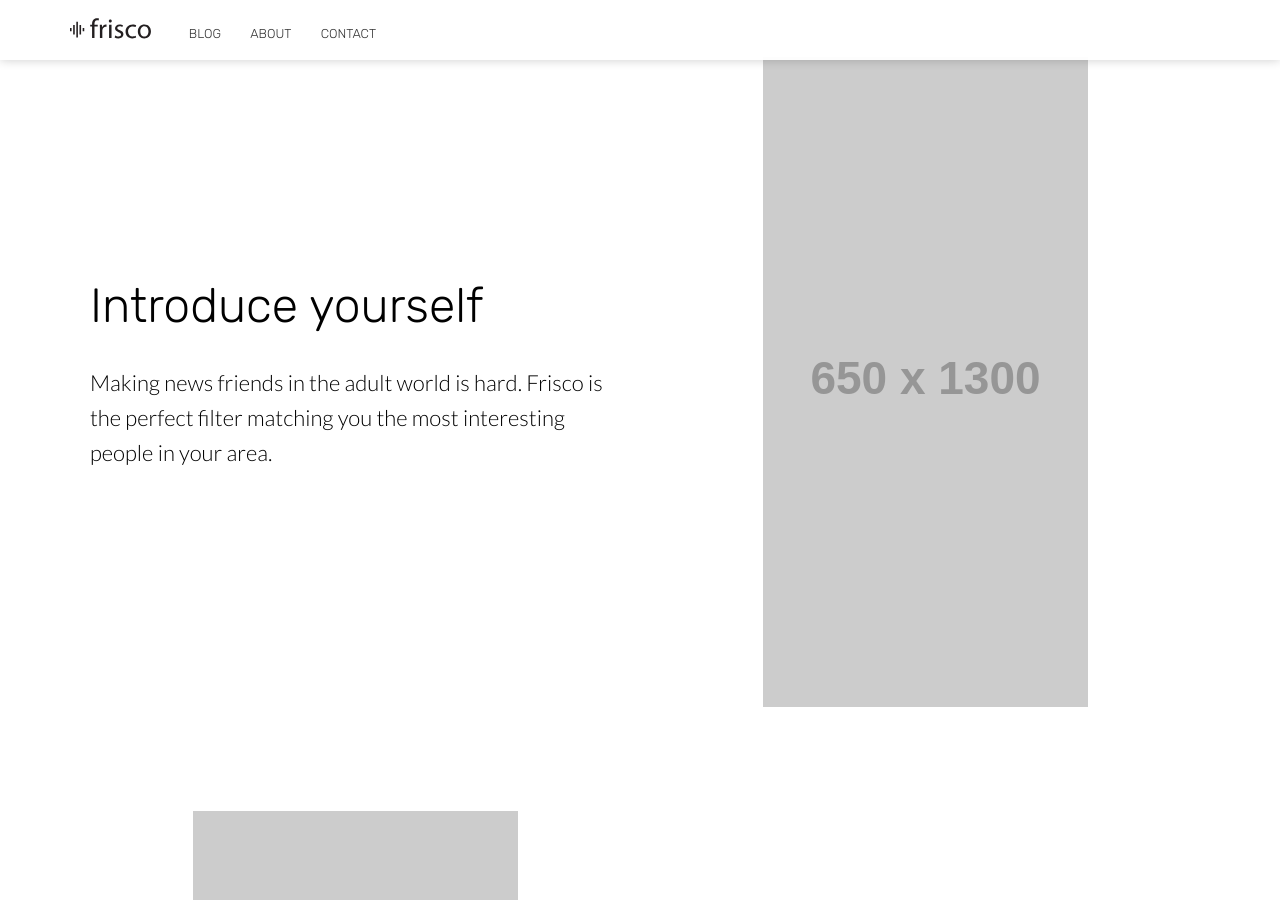
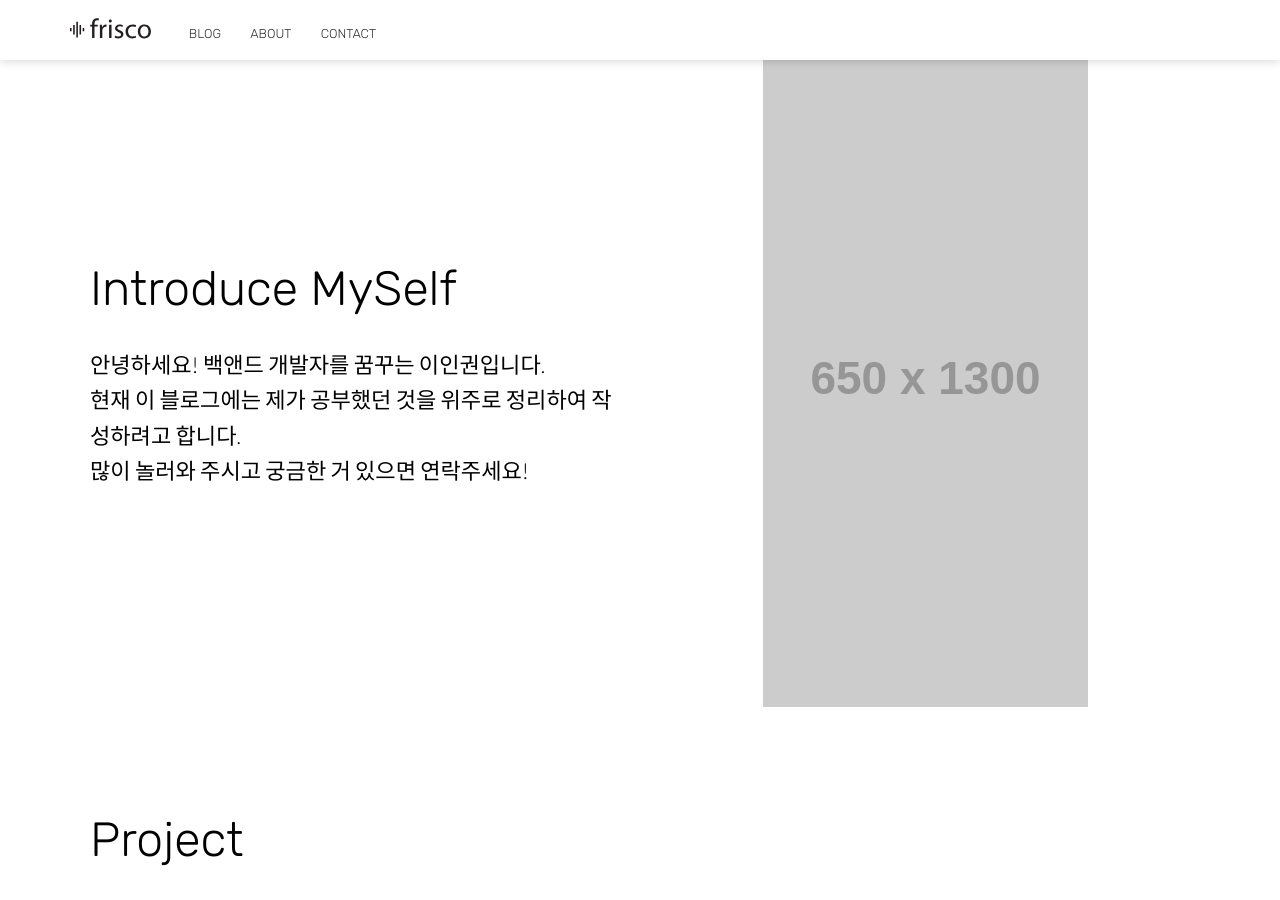
Before and after one commit to backlo/backlo.github.io, a Jekyll site: the page built from index.html, in a window 1280 px wide and 900 px high, scrolled down 943 px. Built offline with Jekyll 4.4.1, drawn with Linux system fonts in a browser that asks for light colours; nearby versions of some CDN libraries; some of the changed text lies outside the part shown.

Commit message:
fix : Update main page

```diff
--- a/_config.yml
+++ b/_config.yml
@@ -1,7 +1,7 @@
 # ----
 # Site
 
-title: Frisco Template
+title: Dev's Blog
 url: "https://backlo.github.io"
 baseurl: ""
 google_analytics_key:
@@ -16,7 +16,7 @@
   email: hjun4512@gmail.com
   twitter: # twitter username without the @ symbol
 social:
-  name: Frisco Template
+  name: Dev's Blog
   links:
     - https://github.com/backlo
 
--- a/blog/index.html
+++ b/blog/index.html
@@ -10,11 +10,12 @@
 			<h1 class="editable">The latest news</h1>
 			<p class="subtext editable">Hear the latest progress on Frisco and tips on making life long friends.</p>
 		</div>
+		<div class="blog-more"><a href="#blog-more">보러 가기!<span class="arrow">&#x25BC;</span></a></div>
 	</div>
 </section>
 
 <section>
-	<div class="text-container">
+	<div class="text-container" id="blog-more">
 		<p class="editor-link"><a href="cloudcannon:collections/_posts" class="btn"><strong>&#9998;</strong> Add Post</a></p>
 		<ul class="blog-posts">
 			{% include list-posts.html posts=paginator.posts %}
--- a/index.html
+++ b/index.html
@@ -1,27 +1,29 @@
 ---
 title: Home
 description: The latest app to help you find new friends with common interests.
-image: https://source.unsplash.com/j5LSbCqB1wA/2000x1322?a=.png
+image: https://source.unsplash.com/j5LSbCqB1wA/2000x900?a=.png
 bottom_image: https://unsplash.it/2000/1322?a=.png
 ---
 
 <section class="hero" style="background-image: url({% include relative-src.html src=page.image %})">
 	<div class="inner-hero text-container">
 		<div class="hero-text-container">
-			<h1 class="editable">Make a new friend today</h1>
-			<p class="subtext editable">Frisco helps you find new friends with common interests. Search for a new Tennis partner, find a baking side-kick or befriend a new drinking buddy.</p>
+			<h1 class="editable">Backlo's Dev Blog!!</h1>
+			<p class="subtext editable">안녕하세요! 자바 개발 블로그 입니다.</p>
 			<div class="cta button alt"><a href="#">Join Now</a></div>
 		</div>
 	</div>
-	<div class="learn-more"><a href="#learn-more">Learn more <span class="arrow">&#x25BC;</span></a></div>
+	<div class="learn-more"><a href="#learn-more">보러 가기!<span class="arrow">&#x25BC;</span></a></div>
 </section>
 
 <div class="content">
 	<section class="info" id="learn-more">
 		<div class="container flex">
 			<div class="text">
-				<h2 class="editable">Introduce yourself</h2>
-				<p class="editable">Making news friends in the adult world is hard. Frisco is the perfect filter matching you the most interesting people in your area.</p>
+				<h2 class="editable">Introduce MySelf</h2>
+				<p class="editable">안녕하세요! 백앤드 개발자를 꿈꾸는 이인권입니다. <br>
+				현재 이 블로그에는 제가 공부했던 것을 위주로 정리하여 작성하려고 합니다. <br>
+				많이 놀러와 주시고 궁금한 거 있으면 연락주세요!</p>
 			</div>
 			<div class="image">
 				<img class="editable" src="http://placehold.it/650x1300" alt="Screenshot" />
@@ -29,26 +31,18 @@
 		</div>
 	</section>
 
-	<section class="info">
+	<section class="info" id="learn-more">
 		<div class="container flex">
 			<div class="text">
-				<h2 class="editable">Pick your interests</h2>
-				<p class="editable">The more you tell Frisco the better it gets to know you. Frisco matches you with people who share similar interests with you.</p>
-			</div>
-			<div class="image">
-				<img class="editable" src="http://placehold.it/650x1300" alt="Screenshot" />
-			</div>
-		</div>
-	</section>
-
-	<section class="info">
-		<div class="container flex">
-			<div class="text">
-				<h2 class="editable">Swipe and go</h2>
-				<p class="editable">Frisco shows you cards with people who might be a good match for friendship. Swipe left to move to the next card or right to start talking.</p>
-			</div>
-			<div class="image">
-				<img class="editable" src="http://placehold.it/650x1300" alt="Screenshot" />
+				<h2 class="editable">Project</h2>
+				<strong class="editable">Band C Care</strong>
+				<p class="editable">
+					Team : 열꾸 <br>
+					독거노인 및 어린이등 도움이 필요한 사람들을 위한 웨어러블 서비스. <br>
+					1.0v: <a target="_blank" href="https://github.com/backlo/BandCCare-Android">[GitHub Page]</a><br>
+					1.1v: <a target="_blank" href="https://github.com/backlo/BANDCv12-Android">[GitHub Page]</a><br>
+					Raspberry Code: 1.1v: <a target="_blank" href="https://github.com/backlo/BandCCare-RaspberryPi">[GitHub Page]</a>
+				</p>
 			</div>
 		</div>
 	</section>
```
